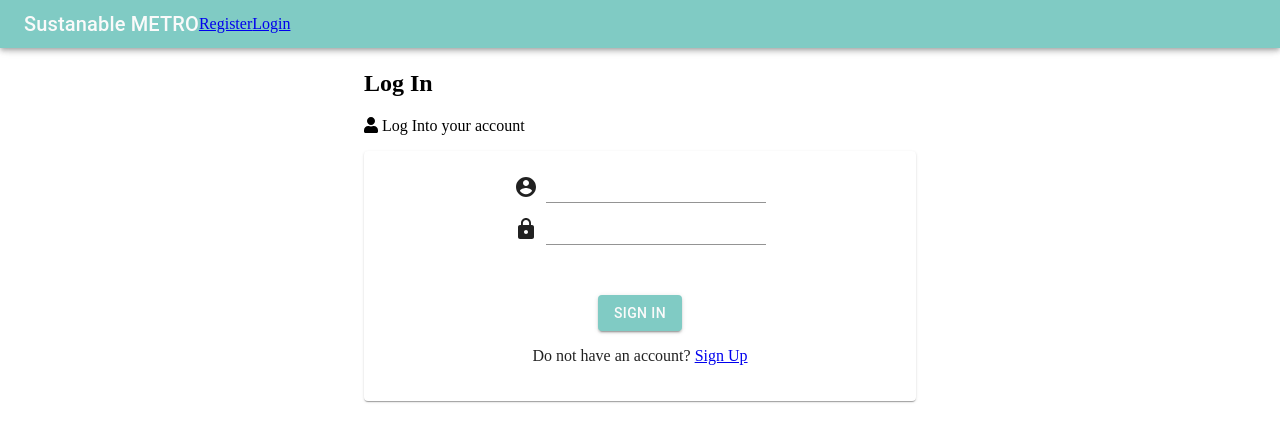
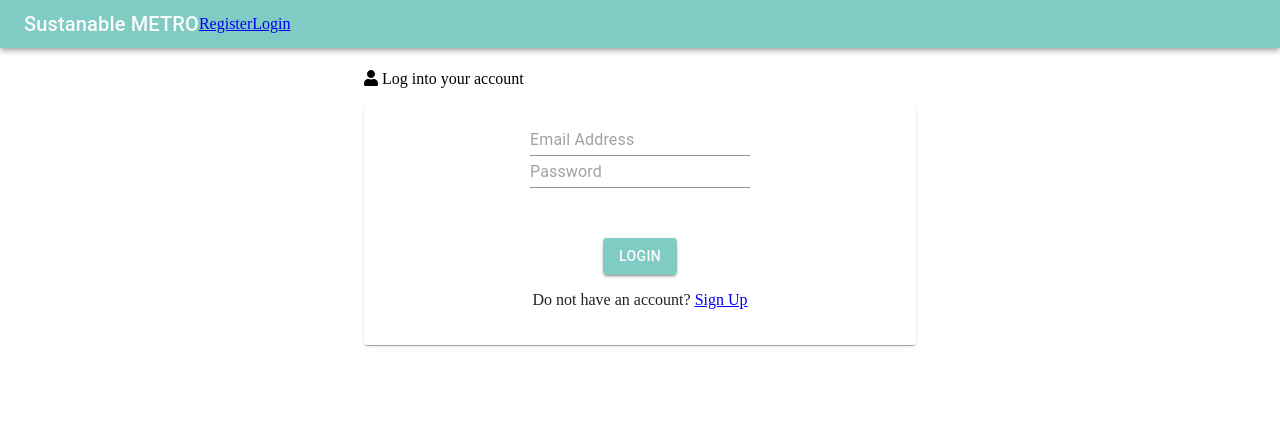
Before and after one commit to irina-baeva/no-food-waste-project, a React (Create React App) app in the folder client/: page /login in a window 1280 px wide. Shown: the top 442 px of the page. Built offline with nearby package versions, Linux system fonts and the light colour scheme; no server answers.

Commit message:
Changed component Login

```diff
--- a/client/src/actions/auth.js
+++ b/client/src/actions/auth.js
@@ -1,5 +1,10 @@
 import axios from 'axios'
-import {REGISTER_SUCCESS, REGISTER_FAIL, USER_LOADED, AUTH_ERROR} from './types';
+import {REGISTER_SUCCESS,
+        REGISTER_FAIL,
+        USER_LOADED,
+        AUTH_ERROR,
+        LOGIN_FAIL,
+        LOGIN_SUCCESS} from './types';
 //we need to import alert actions here to use it for errors
 import {setAlert} from './alert'
 import setAuthToken from '../utils/setAuthToken'
@@ -41,6 +46,7 @@ export const register = ({name, email, password}) => async dispatch => {
             type: REGISTER_SUCCESS,
             payload: res.data,
         })
+        dispatch(loadUser())
     } catch(err){
         const errors = err.response.data.errors;
         if(errors){
@@ -51,3 +57,30 @@ export const register = ({name, email, password}) => async dispatch => {
         });
     }
 }
+
+//Login user
+export const login = (email, password) => async dispatch => {
+    // do the same like i tried from register component
+    const config = {
+        headers: {
+            'Content-Type' : 'application/json'
+        }
+    }
+    const body = JSON.stringify({email, password})
+    try{
+        const res = await axios.post('http://localhost:5050/api/auth', body, config);
+        dispatch({
+            type: LOGIN_SUCCESS,
+            payload: res.data,
+        })
+        dispatch(loadUser())
+    } catch(err){
+        const errors = err.response.data.errors;
+        if(errors){
+            errors.forEach(error => dispatch(setAlert(error.msg, 'danger')))
+        }
+        dispatch({
+            type: LOGIN_FAIL
+        });
+    }
+}
--- a/client/src/actions/types.js
+++ b/client/src/actions/types.js
@@ -6,3 +6,7 @@ export const REGISTER_FAIL = 'REGISTER_FAIL';
 export const USER_LOADED = 'USER_LOADED';
 //if something go wrong
 export const AUTH_ERROR = 'AUTH_ERROR';
+//login type
+export const LOGIN_SUCCESS = 'LOGIN_SUCCESS';
+//if something go wrong
+export const LOGIN_FAIL = 'LOGIN_FAIL';
--- a/client/src/components/authentification/Login.js
+++ b/client/src/components/authentification/Login.js
@@ -1,7 +1,10 @@
 import React, { useState } from "react";
-import { FontAwesomeIcon } from '@fortawesome/react-fontawesome'
-import { faUser } from '@fortawesome/free-solid-svg-icons'
-import {Link} from "react-router-dom"
+import { FontAwesomeIcon } from '@fortawesome/react-fontawesome';
+import { faUser } from '@fortawesome/free-solid-svg-icons';
+import { Link } from "react-router-dom";
+import { connect } from "react-redux";
+import PropTypes from "prop-types";
+import { login } from '../../actions/auth'
 // import MuiThemeProvider from "material-ui/styles/MuiThemeProvider";
 // import AppBar from "@material-ui/core/AppBar";
 // import TextField from "@material-ui/core/TextField";
@@ -10,7 +13,7 @@ import Button from "@material-ui/core/Button";
 import IconButton from "@material-ui/core/IconButton";
 import Typography from "@material-ui/core/Typography";
 import TextField from "@material-ui/core/TextField";
-import { Paper, Container, Grid } from "@material-ui/core";
+import { Paper, Container, Grid, FormControl } from "@material-ui/core";
 import { makeStyles } from "@material-ui/core/styles";
 import AccountCircle from "@material-ui/icons/AccountCircle";
 import LockIcon from "@material-ui/icons/Lock";
@@ -42,13 +45,12 @@ const useStylesLogin = makeStyles({
   }
 });
 
-export default function Register() {
+const Login = ({login}) => {
   const classes = useStylesLogin();
   //useState hook
   const [formData, setFormData] = useState({
     email: '',
     password: '',
-
   });
   const { email, password } = formData;
 
@@ -57,26 +59,54 @@ export default function Register() {
     [e.target.name]: e.target.value
 });
 
-
   const onSubmit = async e => {
     e.preventDefault();
-   console.log('Success')
+    login(email, password)
   }
 
 
   return (
     <React.Fragment >
       <Container className={classes.root} maxWidth="sm">
-        <h1 >Log In</h1>
         <p >
-                    <FontAwesomeIcon icon={faUser} /> Log Into your account</p>
+        <FontAwesomeIcon icon={faUser} /> Log into your account</p>
         <Paper className={classes.paper}>
           <form className={classes.form} onSubmit={e => onSubmit(e)}>
-              <Grid container spacing={1} alignItems="flex-end">
+
+                        <FormControl>
+                            <Input
+                                type="email"
+                                placeholder="Email Address"
+                                name="email"
+                                value={email}
+                                onChange={e => onChange(e)}
+                            />
+                        </FormControl>
+                        <FormControl >
+                            <Input
+                                type="password"
+                                placeholder="Password"
+                                name="password"
+                                minLength="6"
+                                value={password}
+                                onChange={e => onChange(e)}
+                            />
+                        </FormControl>
+                        <Button
+                            variant="contained"
+                            style={{ marginTop: "50px" }}
+                            color="primary"
+                            type="submit"
+                            label="Login"
+                            value="Login"
+                        > Login
+                            </Button>
+            {/* <Grid container spacing={1} alignItems="flex-end">
               <Grid item>
                 <AccountCircle />
               </Grid>
               <Grid item>
+                <FormControl>
                   <Input
                     label="Email"
                     type="email"
@@ -86,6 +116,7 @@ export default function Register() {
                     required
                     onChange={e => onChange(e)}
                   />
+                </FormControl>
               </Grid>
             </Grid>
             <Grid container spacing={1} alignItems="flex-end">
@@ -93,27 +124,29 @@ export default function Register() {
                 <LockIcon />
               </Grid>
               <Grid item>
+                <FormControl>
                   <Input
                     style={{ marginTop: "10px" }}
-                    id=""
                     label="Password"
                     type="password"
-                    autoComplete="current-password"
                     onChange={e => onChange(e)}
                     value={password}
                   />
+                </FormControl>
+
               </Grid>
+
             </Grid>
             <Button
               style={{ marginTop: "50px" }}
               variant="contained"
               color="primary"
               type="submit"
-                href="#contained-buttons"
               label="Sign In"
+              value="login"
             >
               Sign In
-                </Button>
+                </Button> */}
           </form>
           <p className="">
             Do not have an account? <Link to="/register">Sign Up</Link>
@@ -123,3 +156,7 @@ export default function Register() {
     </React.Fragment>
   );
 }
+Login.propTypes = {
+  login: PropTypes.func.isRequired,
+}
+export default connect(null, { login })(Login);
--- a/client/src/reducers/auth.js
+++ b/client/src/reducers/auth.js
@@ -1,4 +1,4 @@
-import {REGISTER_SUCCESS, REGISTER_FAIL, USER_LOADED, AUTH_ERROR} from '../actions/types';
+import {REGISTER_SUCCESS, REGISTER_FAIL, USER_LOADED, AUTH_ERROR, LOGIN_SUCCESS, LOGIN_FAIL} from '../actions/types';
 
 
 const initialState = [{
@@ -22,6 +22,7 @@ export default function(state = initialState, action){
                 user: payload
             }
         case REGISTER_SUCCESS:
+        case LOGIN_SUCCESS:
             localStorage.setItem('token', payload.token);
             return {
                 ...state,
@@ -31,6 +32,7 @@ export default function(state = initialState, action){
             }
         case REGISTER_FAIL:
         case AUTH_ERROR:
+        case LOGIN_FAIL:
             //if registration fail we have to remove all from local storage
             localStorage.removeItem('token');
             return {
```
Lines whose indentation alone changed are shown as unchanged.
